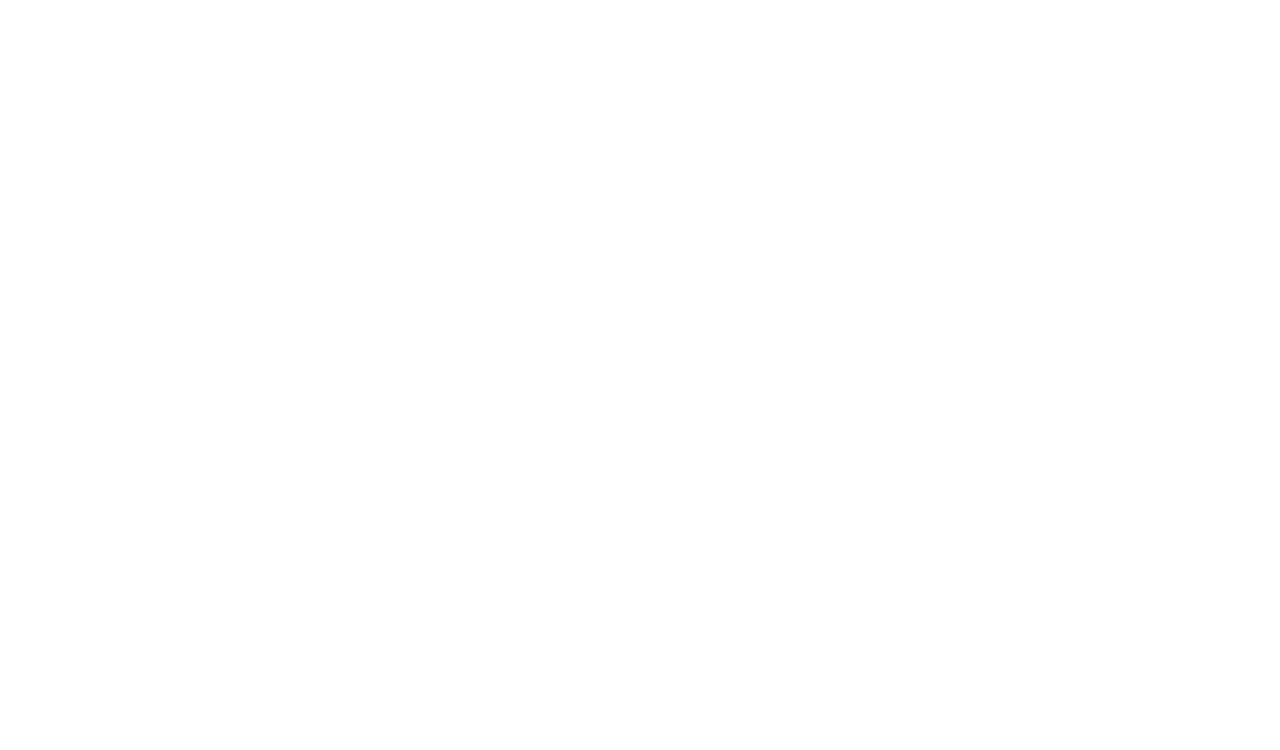
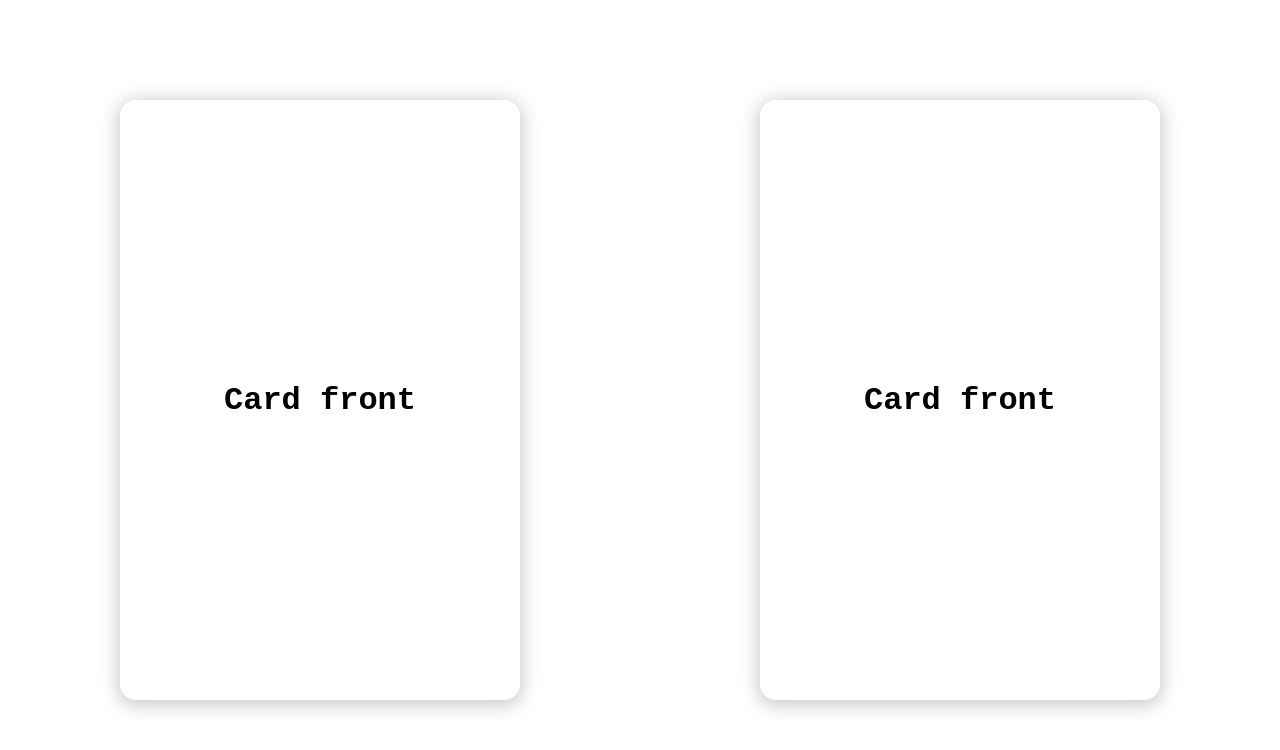
Before and after one commit to OkanOzdes/flip-cards, a plain HTML site: page index.html in a window 1280 px wide. Drawn offline with Linux system fonts and the light colour scheme.

Commit message:
almost finished

```diff
--- a/index.html
+++ b/index.html
@@ -7,6 +7,47 @@
     <link rel="stylesheet" href="style.css">
 </head>
 <body>
+    <div class="container">
+        <div class="card">
+            <div class="card__inner">
+                <div class="card__face card__face--front">
+                    <h2>Card front</h2>
+                </div>
+                <div class="card__face card__face--back">
+                    <div class="card__content">
+                        <div class="card__header">
+                            <img src="ball.png" alt="" class="pp">
+                            <h2>Pokeball</h2>
+                        </div>
+                        <div class="card__body">
+                            <h3>Catch pokemon</h3>
+                            <p>Lorem ipsum <strong>dolor</strong> sit amet, consectetur <strong>adipiscing</strong> elit. Sed id erat a magna lobortis dictum. Nunc est arcu, <strong>lacinia</strong> quis sapien placerat, <strong>laoreet</strong> tincidunt nulla.</p>
+                        </div>
+                    </div>
+                </div>
+            </div>
+        </div>
+
+        <div class="card">
+            <div class="card__inner">
+                <div class="card__face card__face--front">
+                    <h2>Card front</h2>
+                </div>
+                <div class="card__face card__face--back">
+                    <div class="card__content">
+                        <div class="card__header">
+                            <img src="ball.png" alt="" class="pp">
+                            <h2>Pokeball</h2>
+                        </div>
+                        <div class="card__body">
+                            <h3>Catch pokemon</h3>
+                            <p>Lorem ipsum <strong>dolor</strong> sit amet, consectetur <strong>adipiscing</strong> elit. Sed id erat a magna lobortis dictum. Nunc est arcu, <strong>lacinia</strong> quis sapien placerat, <strong>laoreet</strong> tincidunt nulla.</p>
+                        </div>
+                    </div>
+                </div>
+            </div>
+        </div>
+    </div>
     <script src="script.js"></script>
 </body>
 </html>
--- a/script.js
+++ b/script.js
@@ -0,0 +1,5 @@
+const card = document.querySelector(".card__inner");
+
+card.addEventListener("click", function (e) {
+    card.classList.toggle('is-flipped');
+});
--- a/style.css
+++ b/style.css
@@ -0,0 +1,113 @@
+* {
+    padding: 0;
+    margin: 0;
+    box-sizing: border-box;
+    font-family: 'Courier New', Courier, monospace;
+}
+
+.container {
+    width: 100%;
+    min-height: 100vh;
+    display: grid;
+    grid-template-columns: 1fr 1fr;
+}
+
+.card {
+    margin: 100px auto 0;
+    width: 400px;
+    height: 600px;
+    perspective: 1000px;
+}
+
+.card__inner {
+    width: 100%;
+    height: 100%;
+    transition: transform 1s;
+    transform-style: preserve-3d;
+    cursor: pointer;
+    position: relative;
+}
+
+.card__inner.is-flipped {
+    transform: rotateY(180deg);
+}
+
+.card__face {
+    position: absolute;
+    width: 100%;
+    height: 100%;
+    -webkit-backface-visibility: hidden;
+    backface-visibility: hidden;
+    overflow: hidden;
+    border-radius: 16px;
+    box-shadow: 0px 3px 18px 3px rgba(0, 0, 0, 0.2);
+}
+
+.card__face--front {
+    display: flex;
+    align-items: center;
+    justify-content: center;
+}
+
+.card__face--front h2 {
+    font-size: 32px;
+}
+
+.card__face--back {
+    transform: rotateY(180deg);
+}
+
+.card__content {
+    width: 100%;
+    height: 100%;
+}
+
+.card__header {
+    position: relative;
+    padding: 30px 30px 40px;
+}
+
+.card__header::after {
+    content: '';
+    display: block;
+    position: absolute;
+    top: 0;
+    left: 0;
+    right: 0;
+    bottom: 0;
+    z-index: -1;
+    border-radius: 0px 0px 50% 0px;
+}
+
+.pp {
+    display: block;
+    width: 128px;
+    height: 128px;
+    margin: 0 auto 30px;
+    border-radius: 50%;
+    background-color: #FFF;
+    border: 5px solid #FFF;
+    object-fit: cover;
+}
+
+.card__header h2 {
+    font-size: 32px;
+    font-weight: 900;
+    text-transform: uppercase;
+    text-align: center;
+}
+
+.card__body {
+    padding: 30px;
+}
+
+.card__body h3 {
+    font-size: 24px;
+    font-weight: 600;
+    margin-bottom: 15px;
+}
+
+.card__body p {
+    font-size: 18px;
+    line-height: 1.4;
+}
```
Also changed, not shown: ball.png (added).
